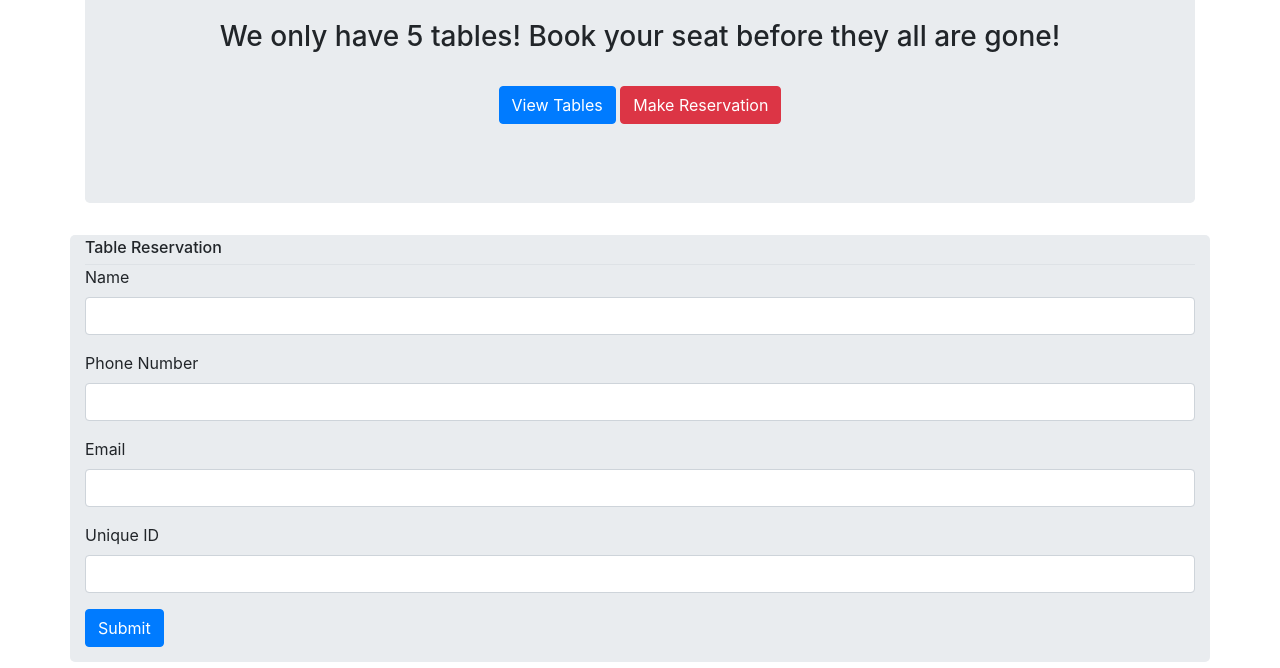
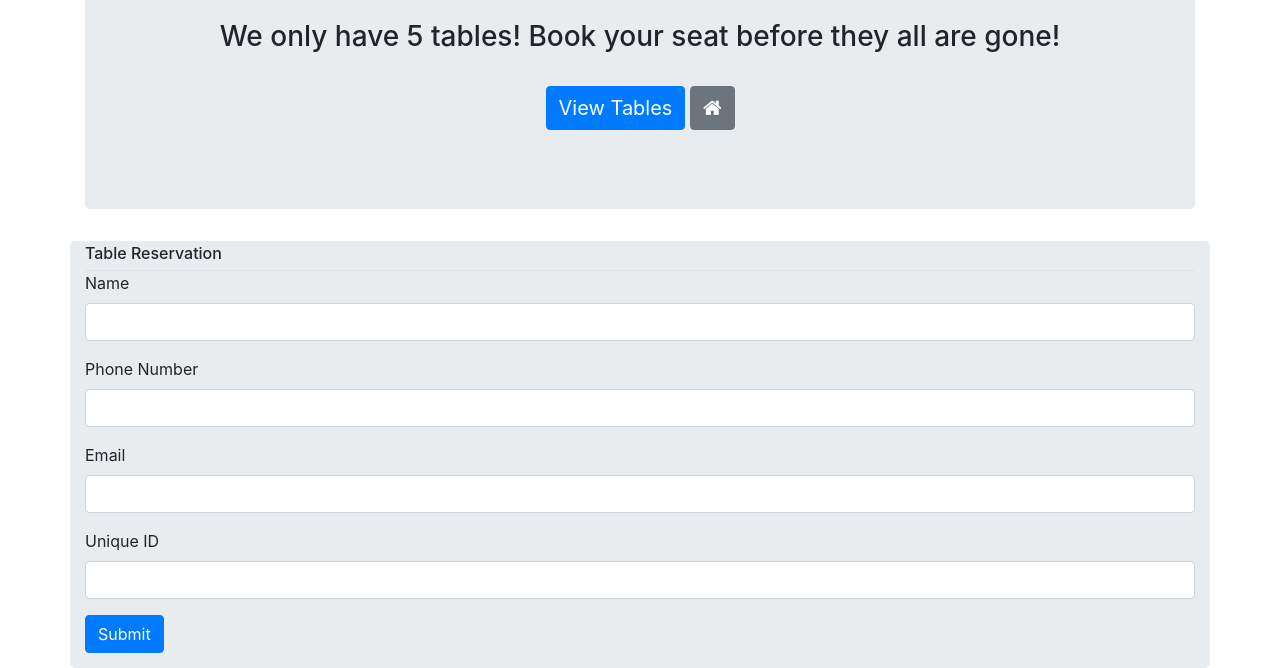
Before and after one commit to WarriorofZarona/Hot-Restaurant, a plain HTML site: page reservation.html in a window 1280 px wide. Shown: the part 172-840 px from the top of the page. Drawn offline with nearby package versions, Linux system fonts and the light colour scheme.

Commit message:
some cssing

```diff
--- a/reservation.html
+++ b/reservation.html
@@ -18,8 +18,8 @@
         <h3 class=" text-center ">We only have 5 tables! Book your seat before they all are gone!</h3>
         <br>
         <div class="container text-center">
-            <button type="button" class="btn btn-primary" style="font-size:20">View Tables</button>
-            <button type="button" class="btn btn-danger">Make Reservation</button>
+            <button type="button" class="buttons btn btn-primary" style="font-size:20"><a class="buttons" href='table.html'>View Tables</a></button>
+            <button type="button" class="buttons btn btn-secondary" style="font-size:20"><a class="buttons" href='index.html'><i class="fa fa-home"></i></a></button>
         </div>
 
     </div>
--- a/style.css
+++ b/style.css
@@ -45,3 +45,7 @@ a {
     color: white;
     font-size: 20px;
 }
+.buttons:hover{
+    text-decoration: none;
+    color: white;
+}
```
Also changed, not shown: table.html (+2 -2 lines).
